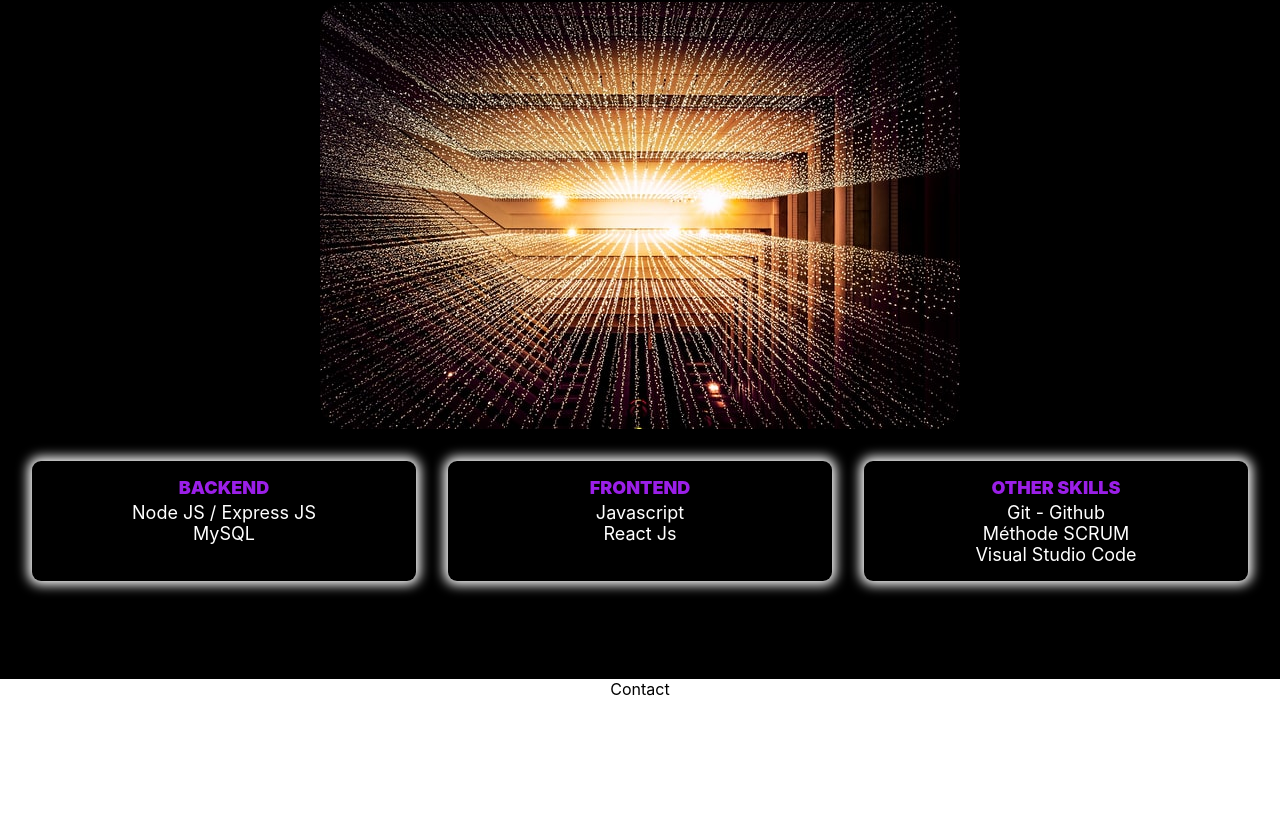
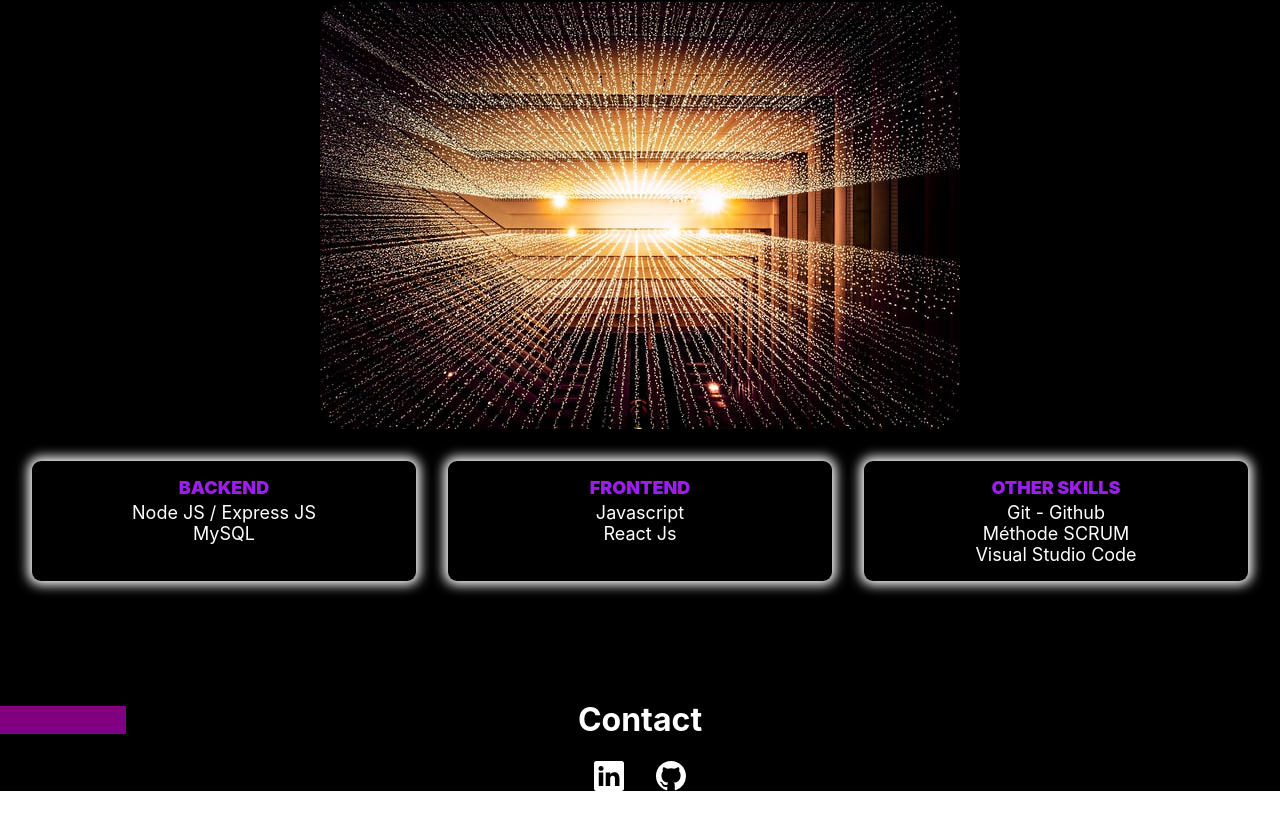
Before and after one commit to ChristelDeveza/Portfolio-first, a React (Vite) app: page / in a window 1280 px wide. Shown: the part 2178-3007 px from the top of the page. Before the commit the page ends 2877 px from the top, so only its background shows below. Built offline with nearby package versions, Linux system fonts and the light colour scheme.

Commit message:
contacts page

```diff
--- a/package.json
+++ b/package.json
@@ -9,7 +9,8 @@
   },
   "dependencies": {
     "react": "^18.0.0",
-    "react-dom": "^18.0.0"
+    "react-dom": "^18.0.0",
+    "react-icons": "^4.4.0"
   },
   "devDependencies": {
     "@types/react": "^18.0.0",
--- /dev/null
+++ b/src/Components/Contact.css
@@ -0,0 +1,12 @@
+.contact {
+  background-color: black;
+  margin-bottom: 5rem;
+}
+
+.contact .icons {
+  display: flex;
+  flex-direction: row;
+  justify-content: center;
+  gap: 2rem;
+  cursor: pointer;
+}
--- a/src/Components/Contact.jsx
+++ b/src/Components/Contact.jsx
@@ -1,9 +1,28 @@
-import React from 'react'
+import React from 'react';
+import { BsLinkedin, BsGithub } from 'react-icons/bs';
+import PageHeader from './PageHeader';
+import './Contact.css';
 
 function Contact() {
   return (
-    <div id="Contact">Contact</div>
-  )
+    <div className='contact' id='Contact'>
+      <PageHeader title={'Contact'} />
+      <div className='icons'>
+      <BsLinkedin
+        color='white'
+        size='30px'
+        onClick={() =>
+          window.open('https://www.linkedin.com/in/christel-deveza-10587a237/')
+        }
+      />
+      <BsGithub
+        color='white'
+        size='30px'
+        onClick={() => window.open('https://github.com/ChristelDeveza')}
+      />
+      </div>
+    </div>
+  );
 }
 
-export default Contact
+export default Contact;
```
Also changed, not shown: 1 other file (tests, documents, lock files or other folders).
